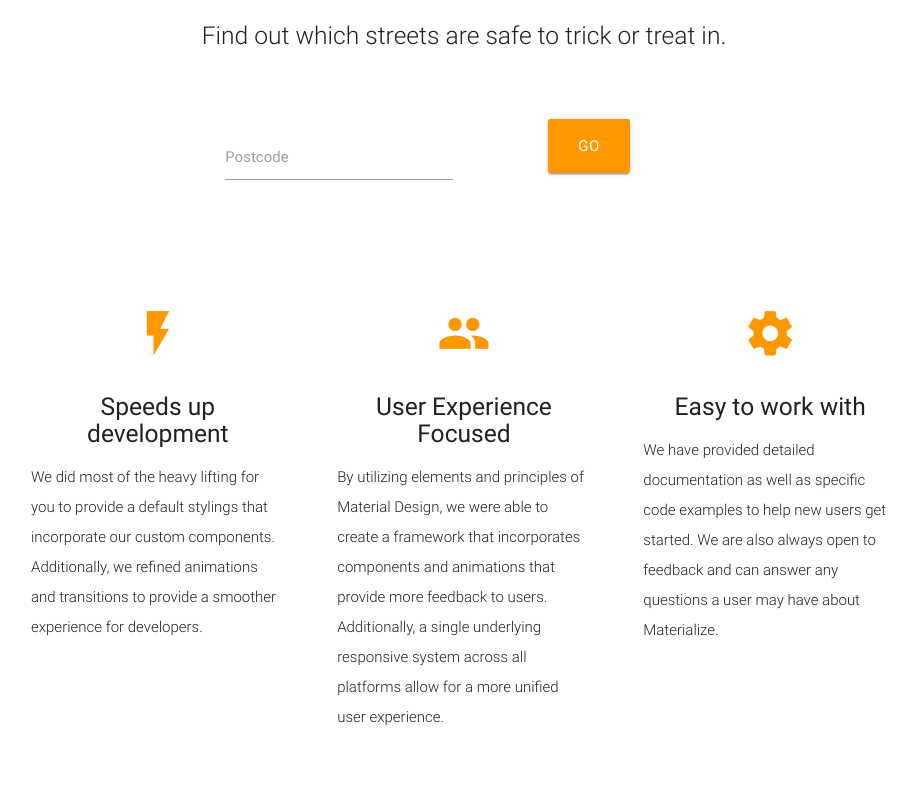
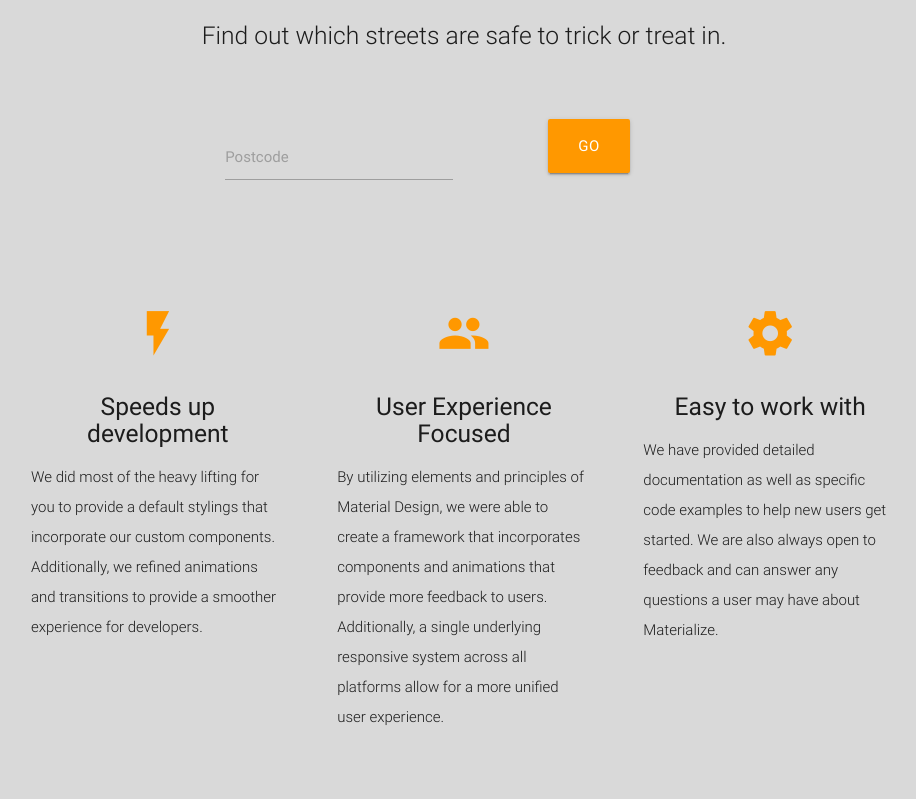
Before and after one commit to nikhil1231/halloween, a plain HTML site: page index.html in a window 1280 px wide. Shown: the part 289-1088 px from the top of the page, without its empty margins (176-1092 px from the left). Drawn offline with nearby package versions, Linux system fonts and the light colour scheme; some packages are replaced by stand-ins of ours.

Commit message:
updated background color

```diff
--- a/css/style.css
+++ b/css/style.css
@@ -23,7 +23,10 @@
   color: #DB713B;
 }*/
 
+body, html{
+    background-color: #d9d9d9;
 
+}
 .input-container{
   width: 500px;
   display: block;
```
